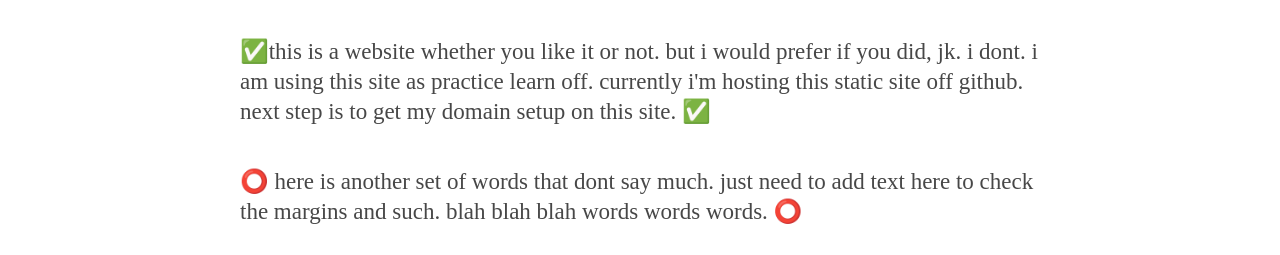
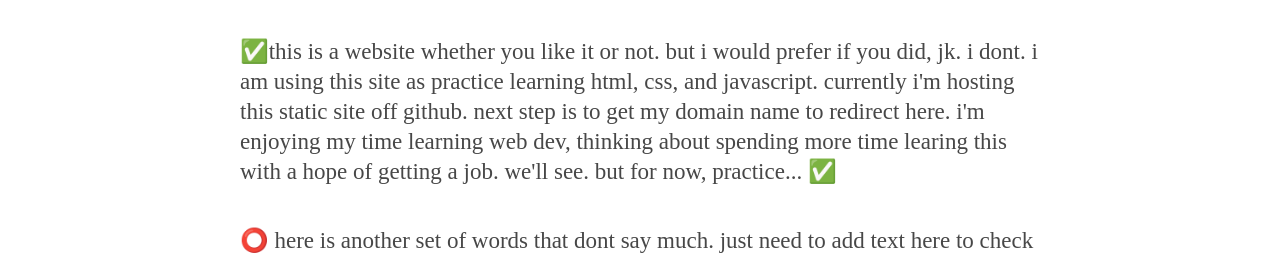
Before and after one commit to DingoLabs/dingolabs.github.io, a plain HTML site: page index.html in a window 1280 px wide. Shown: the part 528-783 px from the top of the page. Drawn offline with Linux system fonts and the light colour scheme.

Commit message:
update about

```diff
--- a/index.html
+++ b/index.html
@@ -40,7 +40,7 @@
         <h1 id="about">Hello!</h1>
 
         <p>
-            &#9989this is a website whether you like it or not. but i would prefer if you did, jk. i dont. i am using this site as practice learn off. currently i'm hosting this static site off github. next step is to get my domain setup on this site. &#9989
+            &#9989this is a website whether you like it or not. but i would prefer if you did, jk. i dont. i am using this site as practice learning html, css, and javascript. currently i'm hosting this static site off github. next step is to get my domain name to redirect here. i'm enjoying my time learning web dev, thinking about spending more time learing this with a hope of getting a job. we'll see. but for now, practice... &#9989
             </p>
             <p>
                 &#11093 here is another set of words that dont say much. just need to add text here to check the margins and such. blah blah blah words words words. &#11093
@@ -73,10 +73,10 @@
         </ul>
         <h3 class="pclass">space</p>
         <h3 class="pclass">s p a c e</p>
-        <h3 class="pclass">s  p  a  c  e</p>
-        <h3 class="pclass">s   p   a   c   e</p>
-        <h3 class="pclass">s    p    a    c    e</p>
-        <h3 class="pclass">s     p     a     c     e</p>
+        <h3 class="pclass">s &nbsp;&nbsp;p  &nbsp;&nbsp;a  &nbsp;&nbsp;c  &nbsp;&nbsp;e</p>
+        <h3 class="pclass">s &nbsp;&nbsp;&nbsp;  p &nbsp;&nbsp;&nbsp;  a &nbsp;&nbsp;&nbsp;  c  &nbsp;&nbsp;&nbsp; e</p>
+        <h3 class="pclass">s &nbsp;&nbsp;&nbsp;&nbsp; p    &nbsp;&nbsp;&nbsp;&nbsp; a    &nbsp;&nbsp;&nbsp;&nbsp; c    &nbsp;&nbsp;&nbsp;&nbsp; e</p>
+        <h3 class="pclass">s &nbsp;&nbsp;&nbsp;&nbsp;&nbsp; p    &nbsp;&nbsp;&nbsp;&nbsp;&nbsp; a     &nbsp;&nbsp;&nbsp;&nbsp;&nbsp; c     &nbsp;&nbsp;&nbsp;&nbsp;&nbsp; e</p>
         <footer>
             &#9760;  &#128514; &#128187; powered by d1ngotech.io &#128187; &#128514; &#9760;
         </footer>
```
